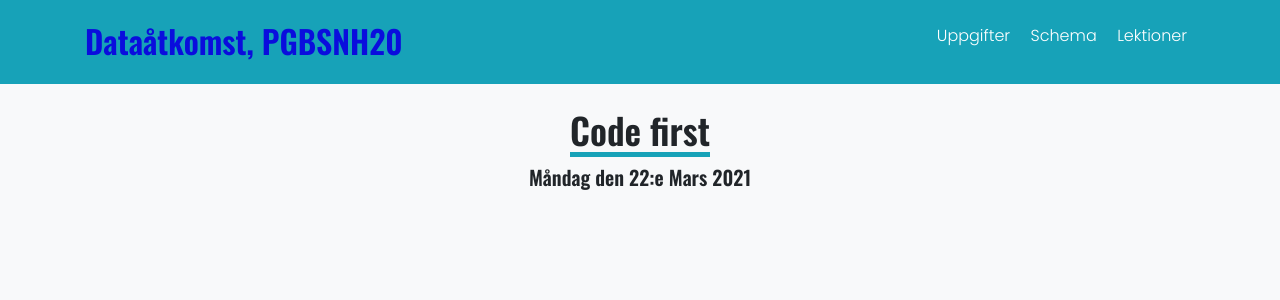
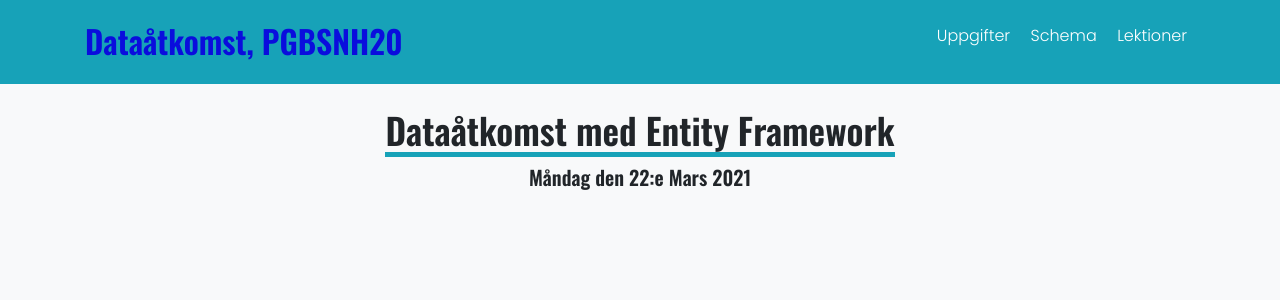
Before and after one commit to PGBSNH20/PGBSNH20-dataatkomst, a Jekyll site: the page built from lectures/dataaccess.md, in a window 1280 px wide. Shown: the top 300 px of the page. Built offline with Jekyll 4.4.1, drawn with Linux system fonts in a browser that asks for light colours; nearby versions of some CDN libraries.

Commit message:
Fixes title

```diff
--- a/lectures/dataaccess.md
+++ b/lectures/dataaccess.md
@@ -1,6 +1,6 @@
 ---
 layout: lecture
-title: Code first
+title: Dataåtkomst med Entity Framework
 lectureDate: Måndag den 22:e Mars 2021
 permalink: /lectures/dataaccess
 ---
```
